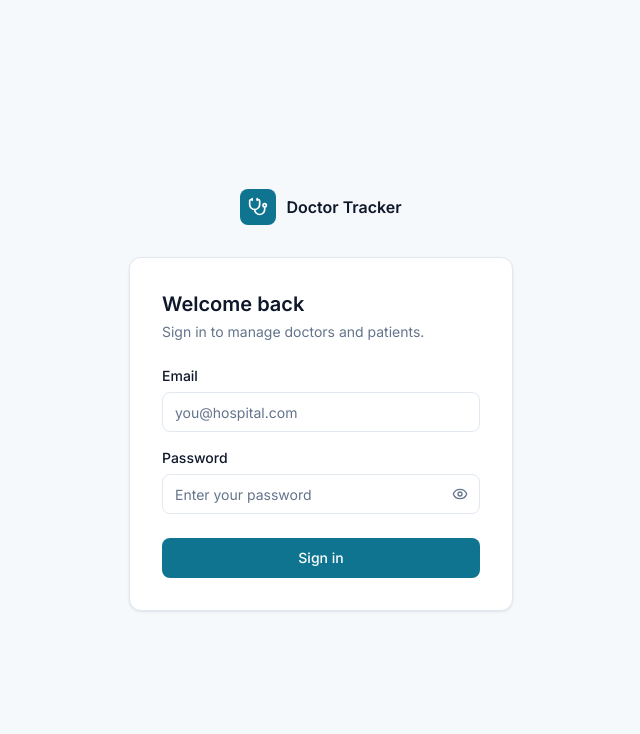
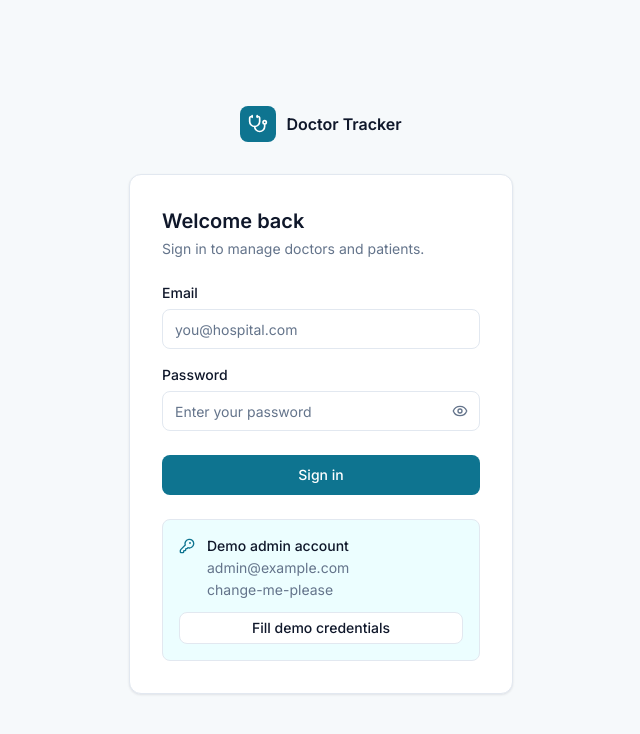
Before and after one commit to reduanahmadswe/DoctorTracker, a Next.js app in the folder client/: page /login in a window 1280 px wide. Shown: the top 734 px of the page, without its empty margins (319-959 px from the left). Built offline with nearby package versions, Linux system fonts and the light colour scheme.

Commit message:
Add optional demo credentials with one-click fill on the sign-in page

```diff
--- /dev/null
+++ b/client/src/features/auth/DemoCredentials.tsx
@@ -0,0 +1,29 @@
+import { KeyRound } from "lucide-react";
+import { Button } from "@/components/ui/Button";
+import { DEMO_CREDENTIALS } from "@/lib/demo-credentials";
+import type { LoginValues } from "./auth.schemas";
+
+interface DemoCredentialsProps {
+  onFill: (values: LoginValues) => void;
+}
+
+export const DemoCredentials = ({ onFill }: DemoCredentialsProps) => {
+  const credentials = DEMO_CREDENTIALS;
+  if (!credentials) return null;
+
+  return (
+    <div className="flex flex-col gap-3 rounded-control border border-border bg-primary-soft p-4">
+      <div className="flex items-start gap-3">
+        <KeyRound aria-hidden className="mt-0.5 size-4 shrink-0 text-primary" />
+        <dl className="flex min-w-0 flex-col gap-0.5 text-sm">
+          <dt className="font-medium text-text">Demo admin account</dt>
+          <dd className="truncate text-text-muted">{credentials.email}</dd>
+          <dd className="truncate text-text-muted">{credentials.password}</dd>
+        </dl>
+      </div>
+      <Button variant="secondary" size="sm" onClick={() => onFill(credentials)}>
+        Fill demo credentials
+      </Button>
+    </div>
+  );
+};
--- a/client/src/features/auth/LoginForm.tsx
+++ b/client/src/features/auth/LoginForm.tsx
@@ -12,6 +12,7 @@ import { useToast } from "@/components/ui/Toast";
 import { ApiError } from "@/lib/api-client";
 import { getSafeRedirectPath } from "@/lib/safe-redirect";
 import { authKeys, login } from "./auth.api";
+import { DemoCredentials } from "./DemoCredentials";
 import { type LoginValues, loginSchema } from "./auth.schemas";
 
 const TOO_MANY_ATTEMPTS_STATUS = 429;
@@ -28,6 +29,7 @@ export const LoginForm = () => {
     register,
     handleSubmit,
     setError,
+    setValue,
     formState: { errors },
   } = useForm<LoginValues>({
     resolver: zodResolver(loginSchema),
@@ -57,7 +59,13 @@ export const LoginForm = () => {
     },
   });
 
+  const fillCredentials = (values: LoginValues) => {
+    setValue("email", values.email, { shouldValidate: true });
+    setValue("password", values.password, { shouldValidate: true });
+  };
+
   return (
+    <div className="flex flex-col gap-6">
       <form
         noValidate
         onSubmit={handleSubmit((values) => mutation.mutate(values))}
@@ -100,5 +108,7 @@ export const LoginForm = () => {
           {mutation.isPending ? "Signing in..." : "Sign in"}
         </Button>
       </form>
+      <DemoCredentials onFill={fillCredentials} />
+    </div>
   );
 };
--- /dev/null
+++ b/client/src/lib/demo-credentials.ts
@@ -0,0 +1,6 @@
+// Optional demo login shown on the sign-in page. Both variables must be set for it to appear,
+// so production deployments simply leave them out.
+const email = process.env.NEXT_PUBLIC_DEMO_EMAIL;
+const password = process.env.NEXT_PUBLIC_DEMO_PASSWORD;
+
+export const DEMO_CREDENTIALS = email && password ? { email, password } : null;
```
Also changed, not shown: 1 other file (tests, documents, lock files or other folders). Lines whose indentation alone changed are shown as unchanged.
